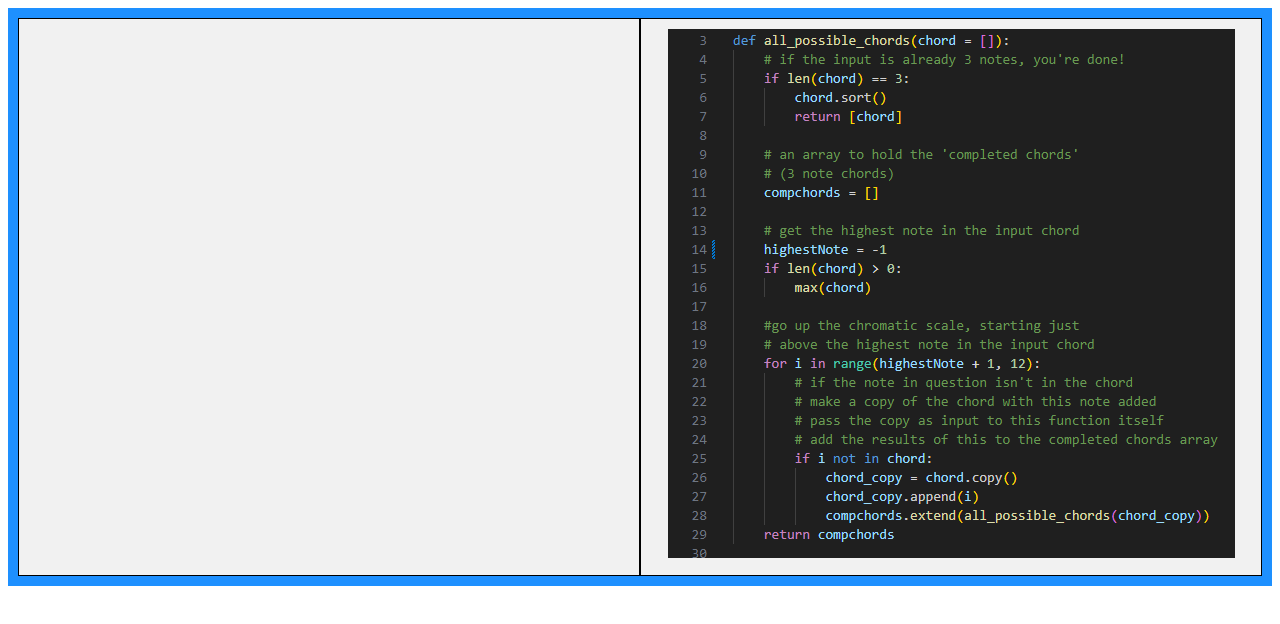
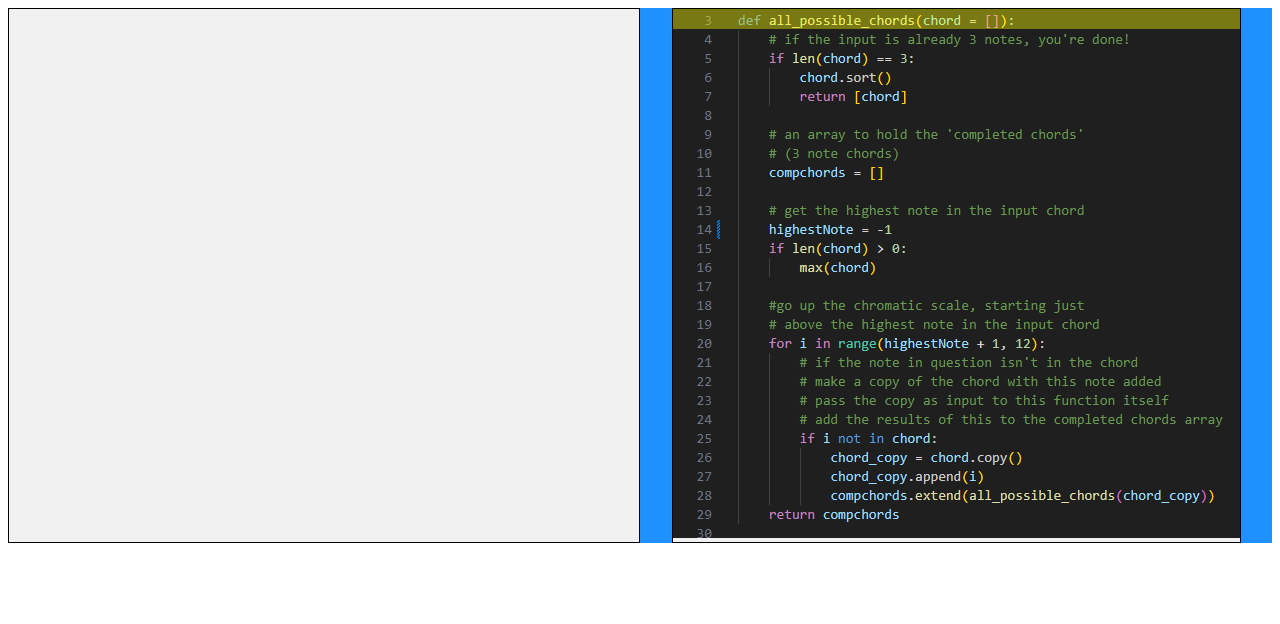
Before and after one commit to twmcdunn/set_multiplication_factors, a website: page visualizations/guiForCoordinates.html in a window 1280 px wide. Drawn offline with Linux system fonts and the light colour scheme.

Commit message:
got the coords for the highlighter

```diff
--- /dev/null
+++ b/cords.txt
@@ -0,0 +1 @@
+40,58,78,154,210,229,249,325,420,440,458,476,496,
--- /dev/null
+++ b/package.json
@@ -0,0 +1,5 @@
+{
+  "dependencies": {
+    "ws": "^8.18.2"
+  }
+}
--- a/visualizations/guiForCoordinates.html
+++ b/visualizations/guiForCoordinates.html
@@ -5,15 +5,30 @@
         display: grid;
         grid-template-columns: auto auto;
         background-color: dodgerblue;
-        padding: 10px;
+        /*padding: 10px;*/
     }
 
     .container>div {
         background-color: #f1f1f1;
         border: 1px solid black;
-        padding: 10px;
-        font-size: 30px;
-        text-align: center;
+        /*padding: 10px;*/
+        /*font-size: 30px;*/
+        /*text-align: center;*/
+    }
+
+    .img-overlay-wrap {
+        position: relative;
+        display: inline-block;
+        /* <= shrinks container to image size */
+        transition: transform 150ms ease-in-out;
+        margin: auto;
+        /*padding: 10px;*/
+    }
+
+    .img-overlay-wrap svg {
+        position: absolute;
+        top: 0;
+        left: 0;
     }
 </style>
 
@@ -26,34 +41,85 @@
 
     </div>
     <script>
-        methodImage = document.createElement('img');
+
+        var ws = new WebSocket("ws://localhost:8080");
+
+        const codeLineCoords = [40,58,78,154,210,229,249,325,420,440,458,476,496];
+
+        const higlighter = document.createElementNS("http://www.w3.org/2000/svg", "rect");
+        //higlighter.setAttribute("stroke", "blue");
+        // higlighter.setAttribute("stroke-width", "5");
+        higlighter.setAttribute("fill", "yellow");//"none");
+        higlighter.setAttribute("fill-opacity", "0.4");
+
+        const methodImage = document.createElement('img');
         methodImage.src = './all_possible_chords.png';
         methodImage.setAttribute("id", "methodImage");
 
-        methodImage.onload = start;
+
+
+
+        const imgSVG = document.createElementNS("http://www.w3.org/2000/svg", "svg");
+        imgSVG.setAttribute("xmlns", "http://www.w3.org/2000/svg");
+        imgSVG.appendChild(higlighter);
+        imgSVG.addEventListener("mousemove", mouseMove);
+         imgSVG.addEventListener("click", mouseClick);
+        //methodImage.appendChild(imgSVG);
+
 
         grid = document.getElementById("grid");
 
         const aniGridItem = document.createElement('div');
         let masterSvg = document.createElementNS("http://www.w3.org/2000/svg", "svg");
-        masterSvg.setAttribute("xmlns", "http://www.w3.org/2000/svg")
+        masterSvg.setAttribute("xmlns", "http://www.w3.org/2000/svg");
         aniGridItem.appendChild(masterSvg);
         grid.appendChild(aniGridItem);
 
         const imgGridItem = document.createElement('div');
+        imgGridItem.setAttribute("class", "img-overlay-wrap");
         imgGridItem.appendChild(methodImage);
+        imgGridItem.appendChild(imgSVG);
         grid.appendChild(imgGridItem);
 
-        body.onload = start
+        methodImage.onload = start;
+
+
+        //document.body.onload = start
 
         function start() {
             console.log(methodImage.width, methodImage.height);
+
             //masterSvg.setAttribute("x", "0");
             //masterSvg.setAttribute("y", "0");
+            masterSvg.setAttribute("width", "" + methodImage.width);
+            masterSvg.setAttribute("height", "" + methodImage.height);
+
+            /*
+            imgSVG.setAttribute("x", 0);
+            imgSVG.setAttribute("y", 0);
+            imgSVG.setAttribute("width", String(methodImage.width));
+            imgSVG.setAttribute("height", String(methodImage.height));
+*/
+            imgSVG.setAttribute("width", String(methodImage.width));
+            imgSVG.setAttribute("height", String(methodImage.height));
+            //imgSVG.setAttribute("viewBox","0 0 100 100")
+
+            higlighter.setAttribute("x", 0);//methodImage.getAttribute("x"));
+            higlighter.setAttribute("y", 0);//methodImage.getAttribute("y"));
+            higlighter.setAttribute("width", methodImage.width);//String(methodImage.width));
+            higlighter.setAttribute("height", 20);//String(10));
 
 
-            masterSvg.setAttribute("width", "" + methodImage.width);
-            masterSvg.setAttribute("height", "" + methodImage.height);
+        }
+
+
+        function mouseMove(event) {
+            higlighter.setAttribute("y",event.offsetY);
+
+        }
+
+        function mouseClick(event) {
+            ws.send(event.offsetY +"");
         }
     </script>
 </body>
```
Also changed, not shown: visualizations/server.js (added, +21 -0 lines), 1 other file.
